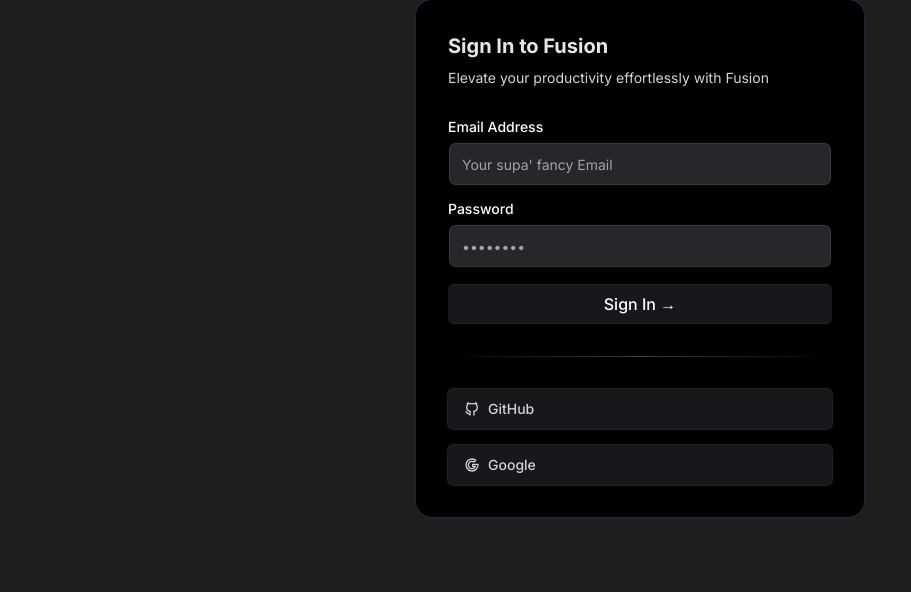
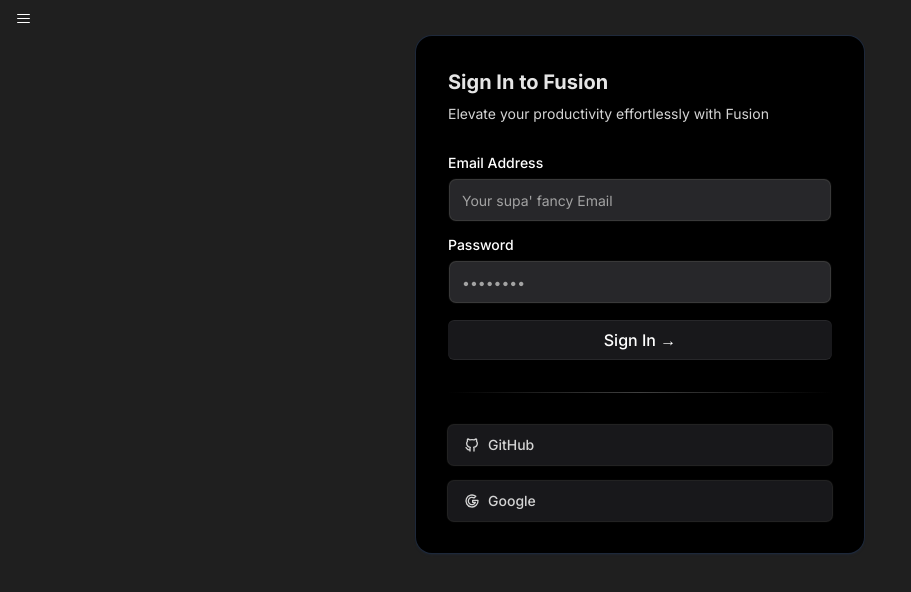
Before and after one commit to kewalkhondekar25/Todo-Fusion, a Next.js app in the folder apps/web/: page /signin in a window 1280 px wide. Shown: the top 592 px of the page, without its empty margins (0-911 px from the left). Built offline with nearby package versions, Linux system fonts and the light colour scheme.

Commit message:
feat: slider added

```diff
--- a/apps/web/app/components/Header.tsx
+++ b/apps/web/app/components/Header.tsx
@@ -7,7 +7,7 @@
 const Header = () => {
   const {isToggle} = useAppSelector(state => state.slider);
   return (
-    <section>
+    <section className='h-full'>
     <SliderToggleBtn/>
       {isToggle && <Slider/>}
     </section>
--- a/apps/web/app/components/Slider.tsx
+++ b/apps/web/app/components/Slider.tsx
@@ -20,16 +20,16 @@
   };
 
   return (
-    <section className='absolute z-10 top-0 bg-[#191919] h-screen w-60'>
+    <section className='fixed z-20 top-0 bg-[#191919] h-screen w-60'>
       <div className='flex justify-between'>
         <div>
-          <div className='flex justify-center place-items-center gap-2'>
+          <div className='flex flex-col justify-start ml-1 mt-2 text-xs text-[#CFCFD3] font-semibold gap-2'>
             <Avatar>
               <AvatarImage src={`${session ? `${avaTar}` : "https://github.com/shadcn.png"}`} />
               <AvatarFallback>CN</AvatarFallback>
             </Avatar>
             <p>
-              {session? JSON.stringify(session?.user?.name).replace(/"/g, '') : null}
+              {session? JSON.stringify(session?.user?.name).replace(/"/g, '').toUpperCase() : null}
             </p>
           </div>
           <nav className='flex flex-col mt-10 ms-3'>
--- a/apps/web/app/layout.tsx
+++ b/apps/web/app/layout.tsx
@@ -27,7 +27,7 @@
       <body className={inter.className}>
         <Providers>
           <StoreProvider>
-            {/* <Header/> */}
+            <Header/>
             {children}
             <Toaster/>
           </StoreProvider>
```
